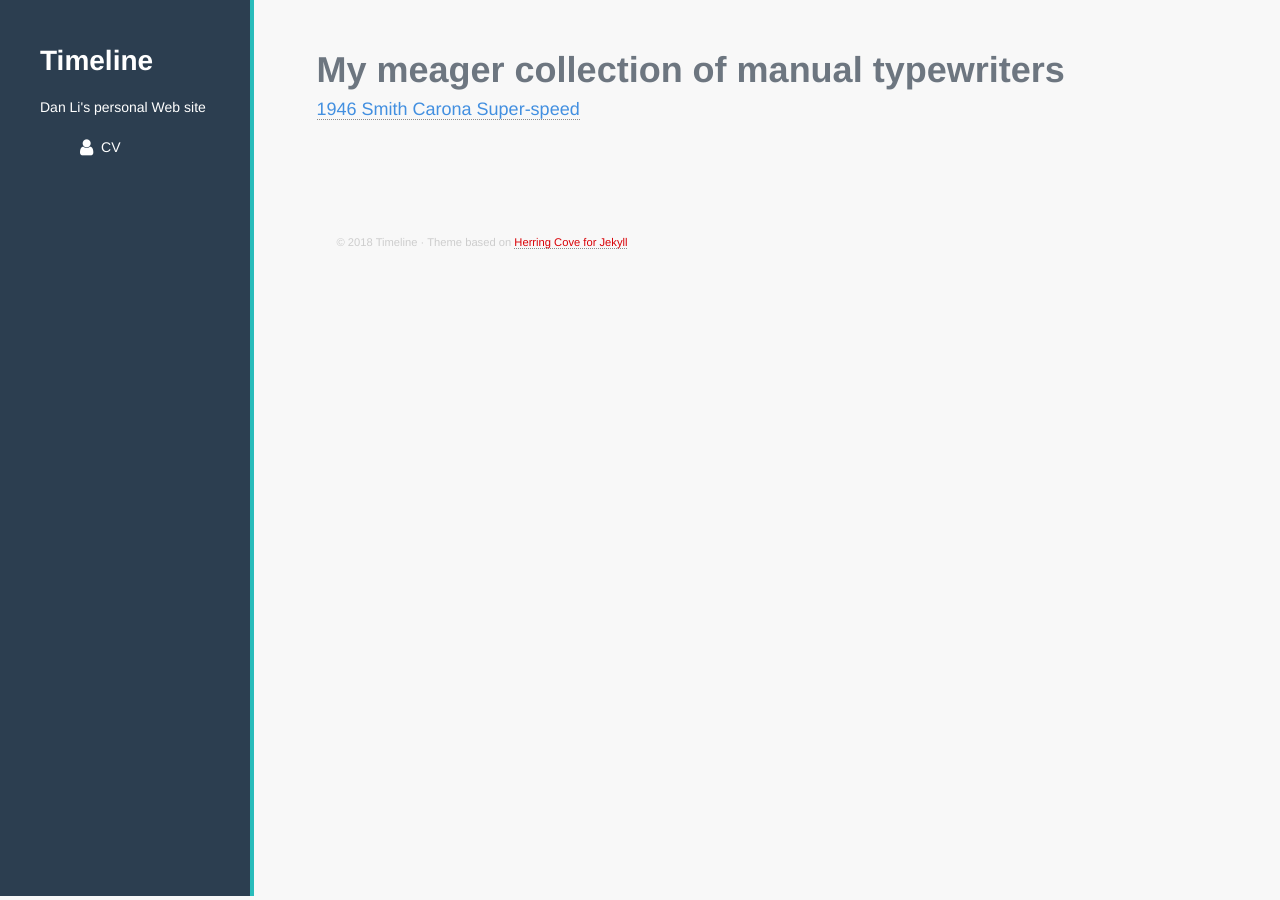
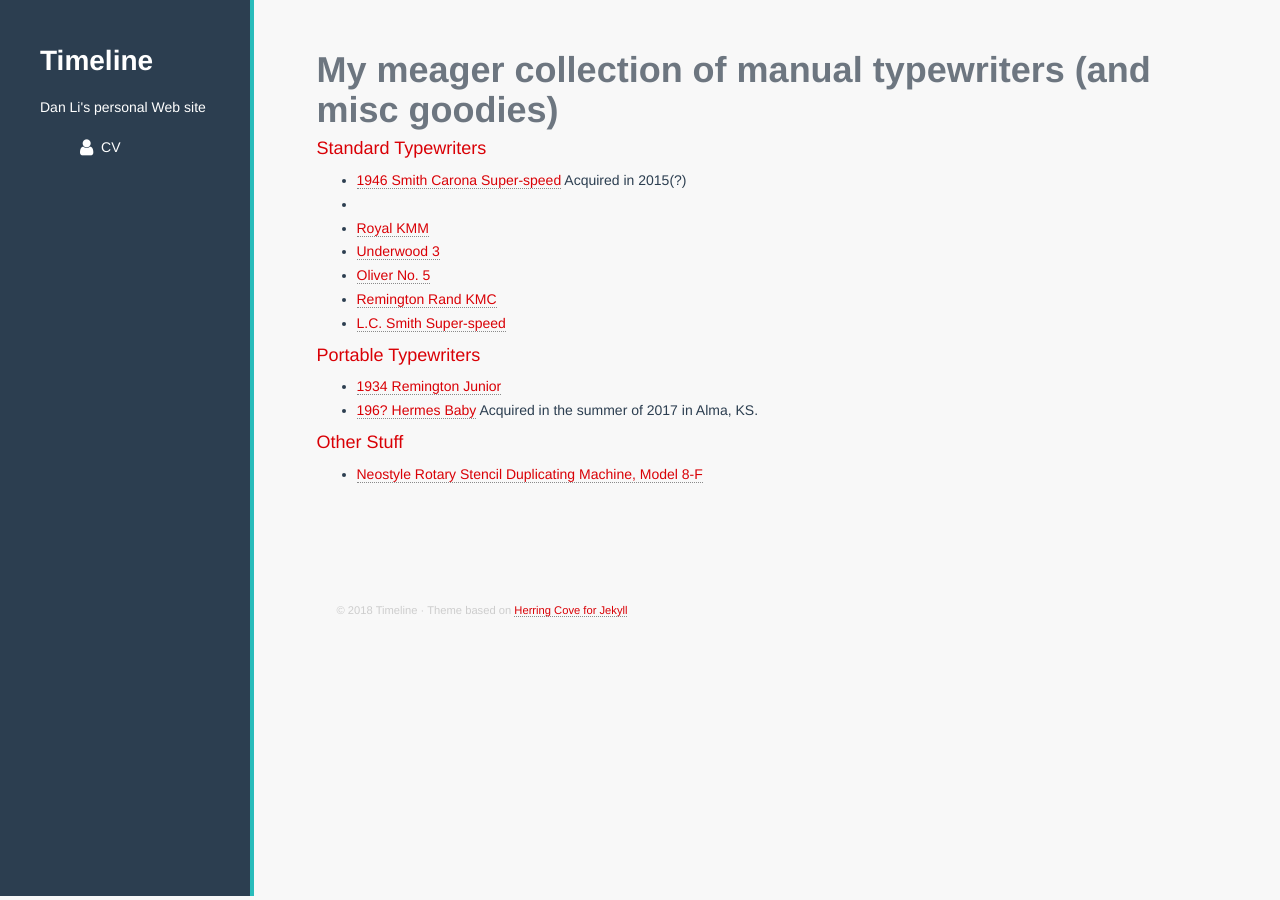
Before and after one commit to danli-ds/danliIDEA.github.io, a Jekyll site: the page built from typewriters/index.md, in a window 1280 px wide. Built offline with Jekyll 4.4.1, drawn with Linux system fonts in a browser that asks for light colours; nearby versions of some CDN libraries.

Commit message:
Add typewriters and N8F

```diff
--- a/typewriters/index.md
+++ b/typewriters/index.md
@@ -1,5 +1,21 @@
 ---
 layout: page
-title: My meager collection of manual typewriters
+title: My meager collection of manual typewriters (and misc goodies)
 ---
-#### [1946 Smith Carona Super-speed](http://typewriterdatabase.com/1946-smith-corona-superspeed.3133.typewriter)
+#### Standard Typewriters
+- [1946 Smith Carona Super-speed](http://typewriterdatabase.com/1946-smith-corona-superspeed.3133.typewriter)
+Acquired in 2015(?)
+-
+- [Royal KMM](http://typewriterdatabase.com/Royal.KMM.72.bmys)
+- [Underwood 3](http://typewriterdatabase.com/Underwood.3.4.bmys)
+- [Oliver No. 5](http://typewriterdatabase.com/Oliver.5.3.bmys)
+- [Remington Rand KMC](http://typewriterdatabase.com/Remington+Rand.KMC.227.bmys)
+- [L.C. Smith Super-speed](http://typewriterdatabase.com/L.C.+Smith.Super-Speed.143.bmys)
+
+#### Portable Typewriters
+- [1934 Remington Junior](http://typewriterdatabase.com/1934-remington-junior.6429.typewriter)
+- [196? Hermes Baby](http://typewriterdatabase.com/Hermes.Baby.82.bmys)
+Acquired in the summer of 2017 in Alma, KS.
+
+#### Other Stuff
+- [Neostyle Rotary Stencil Duplicating Machine, Model 8-F](https://www.thehenryford.org/collections-and-research/digital-collections/artifact/402891/)
```
